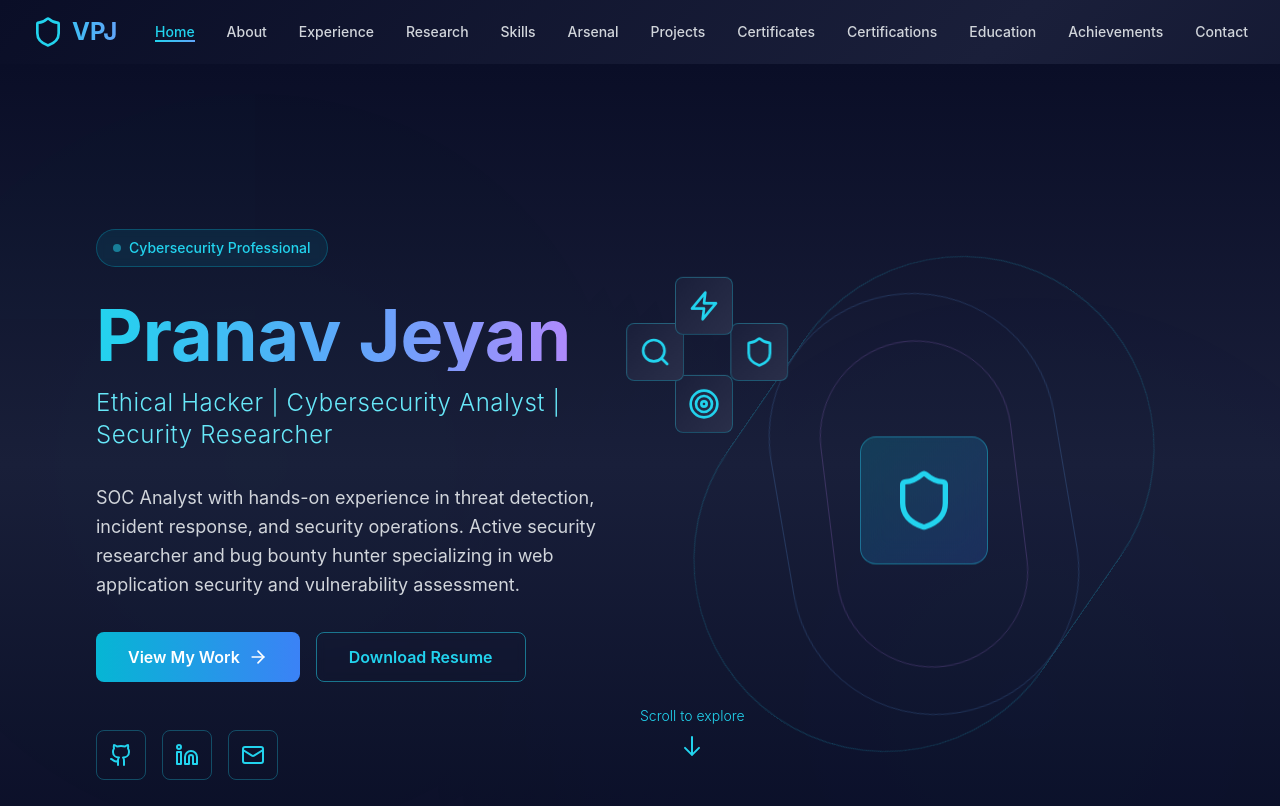
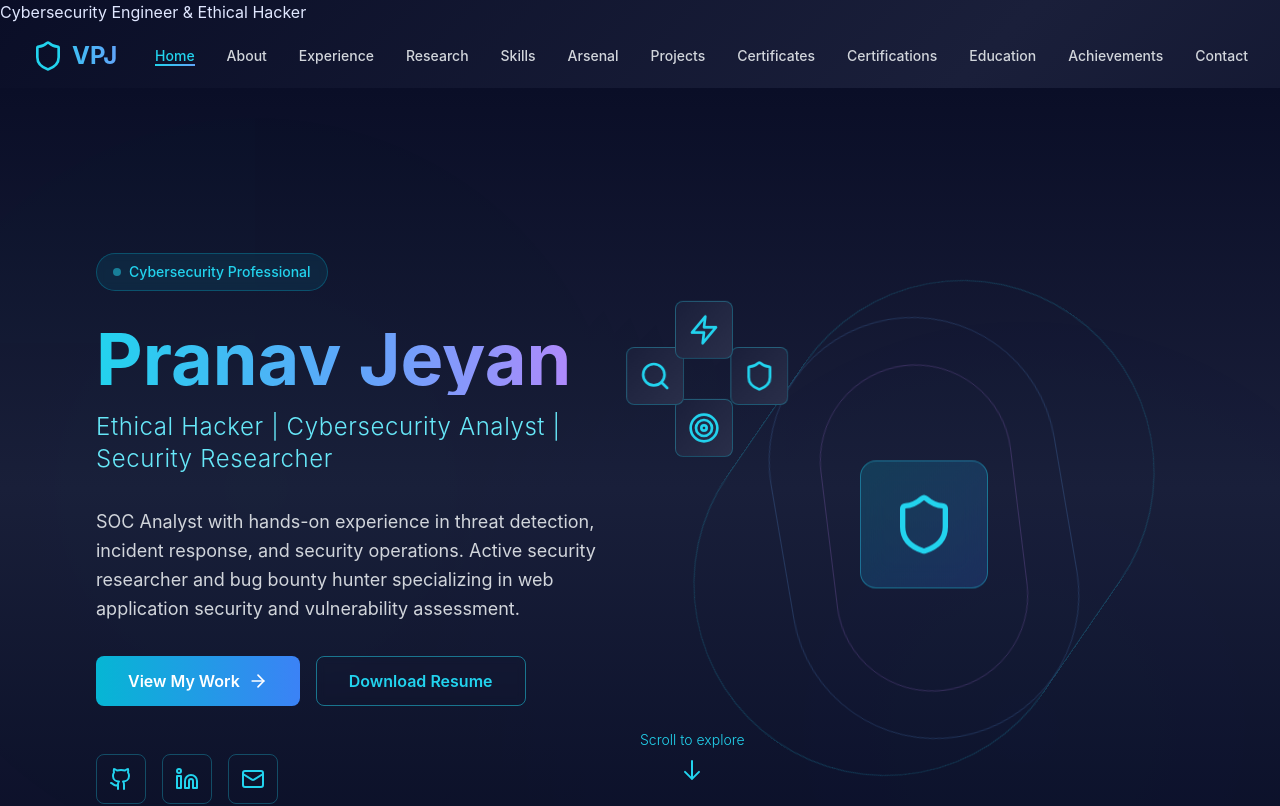
Before and after one commit to pranavjeyanv/PranavJeyan, a React (Vite) app in the folder frontend/: page / in a window 1280 px wide. Shown: the top 806 px of the page. Built offline with nearby package versions, Linux system fonts and the light colour scheme; the HTML template or start-up script is replaced by a standard one.

Commit message:
Update App.jsx

```diff
--- a/frontend/src/App.jsx
+++ b/frontend/src/App.jsx
@@ -13,6 +13,7 @@ const App = () => {
 
   return (
     <>
+      <h1>Cybersecurity Engineer & Ethical Hacker</h1>
       <ScrollProgress />
       <Navbar />
       <HomePage />
```
